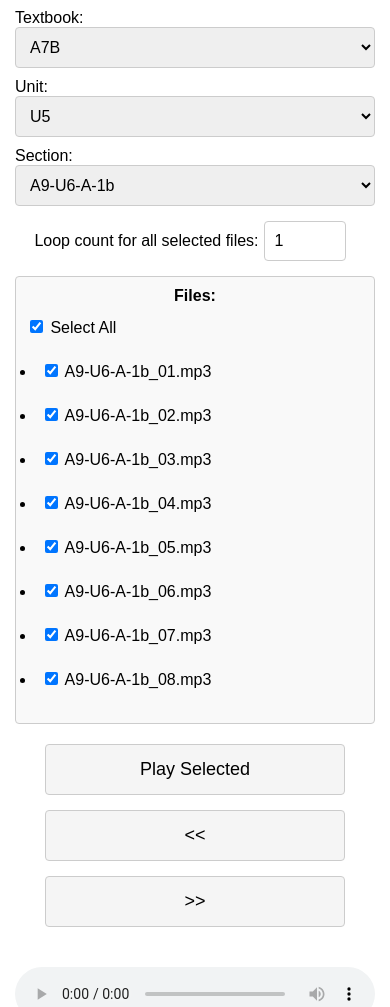
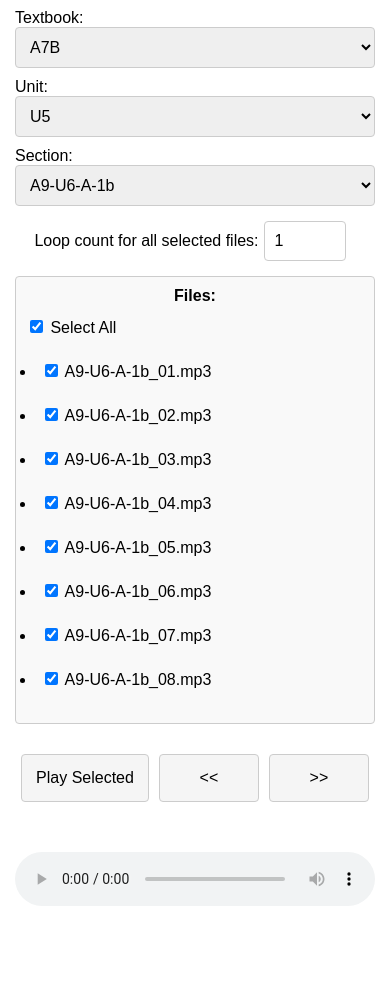
Before and after one commit to timathon/ram, a website: page index.html in a window 390 px wide. Shown: the part 94-1101 px from the top of the page. After the commit the page ends 1019 px from the top, so only its background shows below. Drawn offline with Linux system fonts and the light colour scheme.

Commit message:
buttons in one line

```diff
--- a/index.html
+++ b/index.html
@@ -46,6 +46,7 @@
       justify-content: center;
       align-items: center;
       gap: 10px;
+      padding: 10px 0;
     }
 
     .controls button {
@@ -56,6 +57,7 @@
       border-radius: 4px;
       background-color: #f5f5f5;
       transition: background-color 0.2s;
+      min-width: 120px;
     }
 
     .controls button:hover {
@@ -142,14 +144,16 @@
       }
 
       .controls {
-        flex-direction: column;
-        gap: 15px;
+        flex-direction: row;
+        gap: 10px;
+        flex-wrap: nowrap;
       }
 
       .controls button {
-        width: 100%;
-        max-width: 300px;
+        width: auto;
         padding: 12px;
+        min-width: 80px;
+        font-size: 14px;
       }
 
       .file-box {
@@ -172,9 +176,14 @@
         padding: 8px 5px;
       }
 
+      .controls {
+        flex-wrap: wrap;
+      }
+
       .controls button {
         padding: 14px;
-        font-size: 18px;
+        font-size: 16px;
+        min-width: 100px;
       }
 
       .file-box-title {
@@ -466,7 +475,6 @@
       const prevBtn = document.createElement('button');
       prevBtn.id = 'prevBtn';
       prevBtn.textContent = '<<';
-      prevBtn.style.margin = '0 10px';
       controlsDiv.appendChild(prevBtn);
 
       const nextBtn = document.createElement('button');
```
